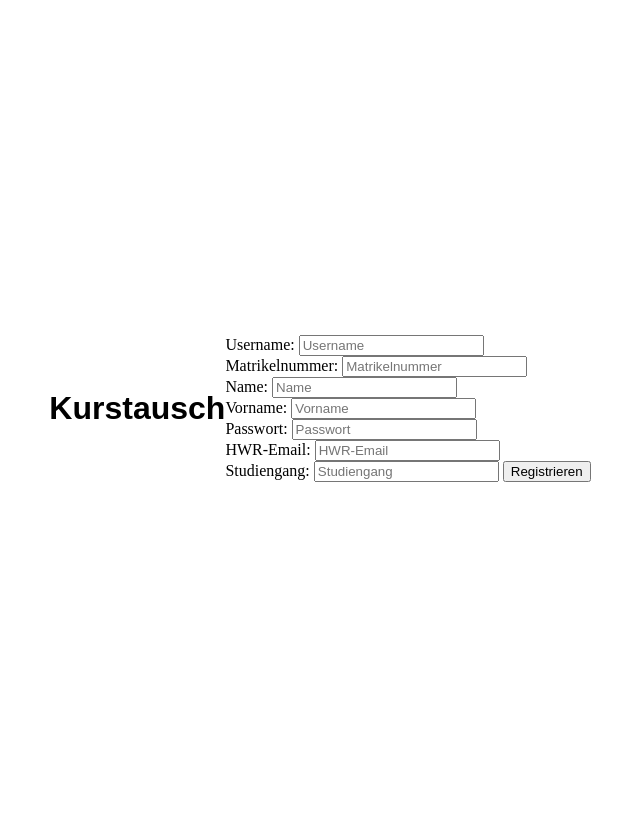
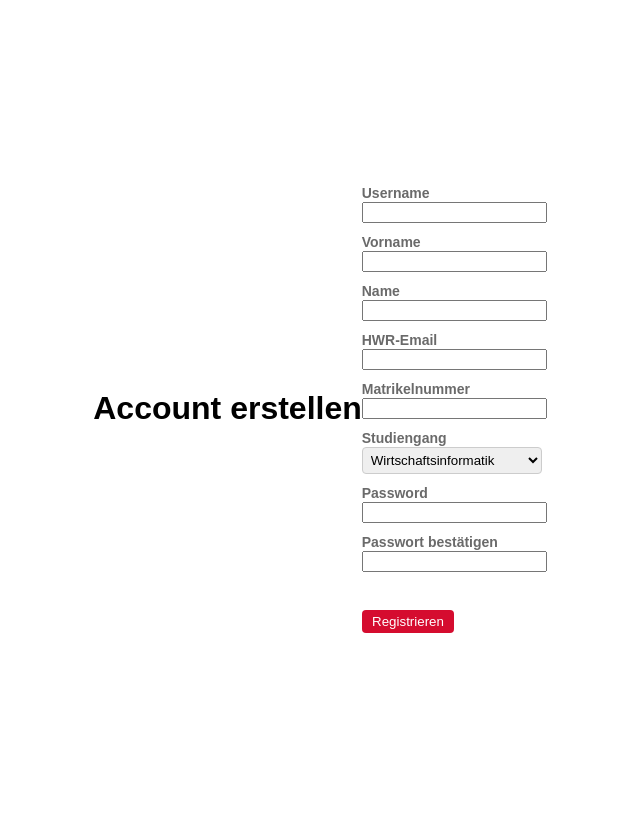
Before and after one commit to FynnKlette/Project-FSWD, a Flask app: page /registrieren in a window 1280 px wide. Shown: the whole page, without its empty margins (320-960 px from the left). Run offline with Flask 3, Linux system fonts and the light colour scheme.

Commit message:
validators für register eingebaut und html mit mit jinja bearbeitet

```diff
--- a/Project-FSWD/Login/login.py
+++ b/Project-FSWD/Login/login.py
@@ -1,6 +1,8 @@
 from flask import Flask
 from flask import render_template
-from flask import request
+from flask_wtf import FlaskForm
+from wtforms import StringField, PasswordField, SubmitField, SelectField
+from wtforms.validators import DataRequired, Length, Regexp, EqualTo
 
 app = Flask(__name__)
 
@@ -10,26 +12,94 @@ def login_seite():
     return render_template("show.html")
 
 
-@app.route("/anmelden", methods=["POST"])
-def anmelden():
 
-    email = request.form("email")
-    password = request.form("password")
+app.config["SECRET_KEY"] = "schlüssel"
 
-    if not email.endswith("@stud.hwr-berlin.de"):
-        return "Fehler: Nur HWR-E-Mails erlaubt"
 
-    if len(password) < 6:
-        return "Fehler: Passwort muss mindestens 6 Zeichen haben"
+class RegisterForm(FlaskForm):
+    username = StringField("Username", validators=[DataRequired(), Length(min=3, max=15),
+    Regexp(r'^[A-Za-z]+$', message="Der Username darf nur Buchstaben enthalten")])
 
-    if len(password) > 15:
-        return "Fehler: Passwort darf maximal 15 Zeichen haben"
 
-    return "Eingaben sind gültig"
 
-@app.route("/registrieren")
+    password = PasswordField("Password", validators=[DataRequired(), Length(min=8, max=20),
+    Regexp( #.*? = suche vom Anfang bis zum Ende nach einem Muster, das die folgenden Bedingungen erfüllt
+        r'^(?=.*[a-z])(?=.*[A-Z])(?=.*\d)(?=.*[@$!%*?&_.\-])[A-Za-z\d@$!%*?&_.\-]$',
+            #kleinb.   großb.     zahl digit   sonderz.      alle erlaubten Zeichen im Passwort
+        message="Das Passwort muss mindestens einen Großbuchstaben, einen Kleinbuchstaben, eine Zahl und ein Sonderzeichen (@$!%*?&_.-) enthalten.")])
+
+
+
+
+    password_confirm = PasswordField("Passwort bestätigen", validators=[
+        DataRequired(message="Bitte bestätige dein Passwort."),
+        # EqualTo zeigt auf den Variablennamen des ersten Feldes ("password")
+        EqualTo("password", message="Die Passwörter stimmen nicht überein. Bitte überprüfe deine Eingabe!")
+    ])
+
+    matrikelnummer = StringField("Matrikelnummer", validators=[DataRequired(),
+    Regexp(r"^7720\d{8}$", message="Bitte die Matrikelnummer eingeben")])
+
+    name = StringField("Name", validators=[DataRequired(),Length(min=2, max=20),
+    Regexp(r'^[A-Za-z]+$', message="Der Username darf nur Buchstaben enthalten")])
+
+
+    vorname = StringField("Vorname", validators=[DataRequired(),Length(min=2, max=20),
+    Regexp(r'^[A-Za-z]+$', message="Der Vorname darf nur Buchstaben enthalten")])
+
+    email = StringField("HWR-Email", validators=[DataRequired(),
+     Regexp(r".*@stud.hwr-berlin.de$", message="Bitte eine gültige HWR-E-Mail eingeben" )])
+
+
+    studiengang = SelectField(
+    "Studiengang",
+    choices=[
+        ("WI", "Wirtschaftsinformatik"),
+        ("Wirtschaftsingenieur/in - Umwelt und Nachhaltigkeit", "Wirtschaftsingenieur/in - Umwelt und Nachhaltigkeit"),
+        ("BA", "Business Administration"),
+        ("VWL", "Volkswirtschaftslehre"),
+        ("WR", "Wirtschaftsrecht"),
+        ("International Digital Business", "International Digital Business"),
+        ("Internationales Management / Management International", "Internationales Management / Management International"),
+        ("Unternehmensgründung und Unternehmensnachfolge", "Unternehmensgründung und Unternehmensnachfolge")
+    ],
+    validators=[DataRequired()]
+)
+
+    submit = SubmitField("Registrieren")
+
+
+@app.route("/registrieren", methods=["GET", "POST"])
 def registrieren():
-    return render_template("register.html")
+
+    form = RegisterForm()
+
+
+    if form.validate_on_submit():
+
+        username = form.username.data
+        password = form.password.data
+        matrikelnummer = form.matrikelnummer.data
+        name = form.name.data
+        vorname = form.vorname.data
+        email = form.email.data
+        studiengang = form.studiengang.data
+
+
+        print(username)
+        print(password)
+        print(matrikelnummer)
+        print(name)
+        print(vorname)
+        print(email)
+        print(studiengang)
+
+
+        return "Registrierung erfolgreich"
+
+
+    return render_template("register.html",form=form)
+
 
 
 @app.route("/studienbuero")
@@ -39,5 +109,7 @@ def studbuero():
 
 
 
+
+
 if __name__ == "__main__":
     app.run(debug=True, port=5001)
--- a/Project-FSWD/Login/static/style.css
+++ b/Project-FSWD/Login/static/style.css
@@ -34,10 +34,62 @@ form {
 
 
 #stb4{
-    padding: 3px;
+    padding: 4px;
     background-color: #d50c2f;
     color: rgb(255, 255, 255);
     border: none;
-    border-radius: 2px;
+    border-radius: 4px;
     cursor: pointer;
 }
+
+#stb4:hover {
+    background-color: #9c0a0a;
+}
+
+
+div.form-group {
+   font-family: Arial, sans-serif;
+    display: flex;
+    flex-direction: column;
+    gap: 5px;
+}
+
+.registrieren {
+    background-color: #d50c2f; /* Schönes Orange/Rot */
+    color: white;
+    padding: 4px;
+    border: none;
+    border-radius: 4px;
+    cursor: pointer;
+
+    width: 50%;
+}
+
+
+.registrieren:hover {
+    background-color: #9c0a0a; /* Dunkler beim Drüberfahren */
+}
+
+label {
+    font-family: 'Arial', sans-serif; /* Die Schriftart */
+    font-size: 14px;                  /* Schriftgröße */
+    font-weight: bold;                /* Fett gedruckt */
+    color: #6a6a6a;                   /* Dunkelgraue Textfarbe */
+}
+
+.dropdown {
+    display: inline-block !important;
+    width: auto !important;
+    /* Hier stellst du die feste Wunschbreite ein, die das Dropdown maximal haben darf: */
+    max-width: 180px !important;
+    width: 100%; /* Sorgt dafür, dass es sich bis zu den 250px aufbläht */
+
+    /*schneiden zu langen Text sauber mit ... ab */
+    overflow: hidden;
+    text-overflow: ellipsis;
+    white-space: nowrap;
+
+    padding: 4px;
+    border: 1px solid #ccc;
+    border-radius: 4px;
+}
--- a/Project-FSWD/Login/templates/register.html
+++ b/Project-FSWD/Login/templates/register.html
@@ -1,48 +1,83 @@
 <!DOCTYPE html>
-<html>
-
+<html lang="de">
 <head>
-    <title>hallo</title>
+    <meta charset="UTF-8">
+    <title>Registrierung </title>
     <link rel="stylesheet" type="text/css" href="{{ url_for('static', filename='style.css') }}">
 </head>
-
 <body>
 
-<h1>Kurstausch</h1>
-<form action="/einrichten" method="POST">
+<h1>Account erstellen</h1>
 
+<form action="/registrieren" method="POST">
+    {{ form.hidden_tag() }} <div>
+        {{ form.username.label }}<br>
+        {{ form.username}}
+        {% for error in form.username.errors %}
+            <span style="color: red;">{{ error }}</span>
+        {% endfor %}
+    </div>
+
+    <div>
+        {{ form.vorname.label }}<br>
+        {{ form.vorname}}
+        {% for error in form.vorname.errors %}
+            <span style="color: red;">{{ error }}</span>
+        {% endfor %}
+    </div>
+
+    <div>
+        {{ form.name.label }}<br>
+        {{ form.name}}
+        {% for error in form.name.errors %}
+            <span style="color: red;">{{ error }}</span>
+        {% endfor %}
+    </div>
+
+    <div>
+        {{ form.email.label }}<br>
+        {{ form.email}}
+        {% for error in form.email.errors %}
+            <span style="color: red;">{{ error }}</span>
+        {% endfor %}
+    </div>
+
+    <div>
+        {{ form.matrikelnummer.label }}<br>
+        {{ form.matrikelnummer}}
+        {% for error in form.matrikelnummer.errors %}
+            <span style="color: red;">{{ error }}</span>
+        {% endfor %}
+    </div>
+
+    <div>
+        {{ form.studiengang.label}}<br>
+        {{ form.studiengang(class="dropdown") }}
+        {% for error in form.studiengang.errors %}
+            <span style="color: red;">{{ error }}</span>
+        {% endfor %}
+    </div>
+
+    <div>
+        {{ form.password.label }}<br>
+        {{ form.password}}
+        {% for error in form.password.errors %}
+            <span style="color: red;">{{ error }}</span>
+        {% endfor %}
+    </div>
+
+    <div>
+        {{ form.password_confirm.label }}<br>
+        {{ form.password_confirm}}
+        {% for error in form.password_confirm.errors %}
+            <span style="color: red;">{{ error }}</span>
+        {% endfor %}
+    </div>
+
+    <br>
+    {{ form.submit(class="registrieren") }}
 </form>
 
-<div class="form-group">
-<label for="Usename">Username:</label>
-<input type="text" name="Username" placeholder="Username" required>
-
-<div class="form-group">
-<label for="Matrikelnummer">Matrikelnummer:</label>
-<input type="text" name="Matrikelnummer" placeholder="Matrikelnummer"required>
-
-<div class="form-group">
-<label for="Name">Name:</label>
-<input type="text" name="Name" placeholder="Name" required>
-
-<div class="form-group">
-<label for="Vorname">Vorname:</label>
-<input type="text" name="Vorname" placeholder="Vorname" required>
-
-<div class="form-group">
-<label for="password">Passwort:</label>
-<input type="password" name="password" placeholder="Passwort" required>
-
-<div class="form-group">
-<label for="HWR-Email">HWR-Email:</label>
-<input type="text" name="HWR-Email" placeholder="HWR-Email" required>
-
-<div class="form-group">
-<label for="Studiengang">Studiengang:</label>
-<input type="text" name="Studiengang" placeholder="Studiengang" required>
-
-
-    <button type="submit"> Registrieren </button></form>
 
 
 </body>
```
Also changed, not shown: Project-FSWD/Login/templates/show.html (+5 -3 lines), Project-FSWD/Login/templates/studbuero.html (+6 -7 lines).
